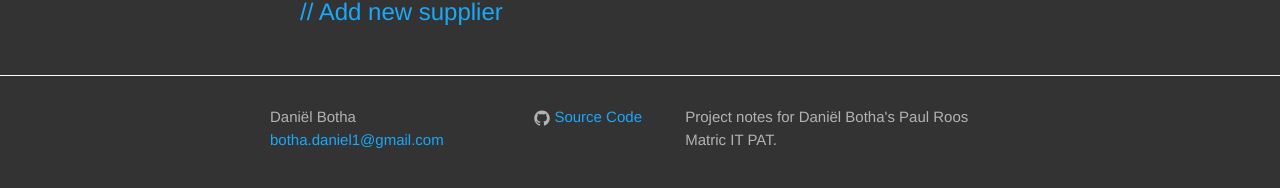
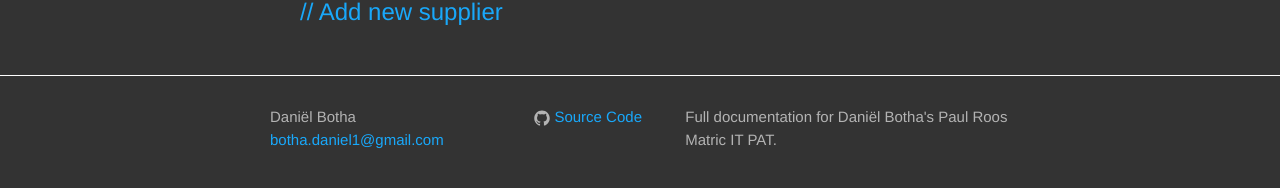
Before and after one commit to PointOfSaleSystem/pointofsalesystem.github.io, a Jekyll site: the page built from index.html, in a window 1280 px wide. Shown: the part 653-841 px from the top of the page. Built offline with Jekyll 4.4.1, drawn with Linux system fonts in a browser that asks for light colours.

Commit message:
Update _config.yml

```diff
--- a/_config.yml
+++ b/_config.yml
@@ -2,7 +2,7 @@
 title: Point of Sale System
 email: botha.daniel1@gmail.com
 description: > # this means to ignore newlines until "baseurl:"
-  Project notes for Daniël Botha's Paul Roos Matric IT PAT.
+  Full documentation for Daniël Botha's Paul Roos Matric IT PAT.
 baseurl: "" # the subpath of your site, e.g. /blog/
 url: "http://pointofsalesystem.github.io" # the base hostname & protocol for your site
 github_username:  iggnoreza
```
